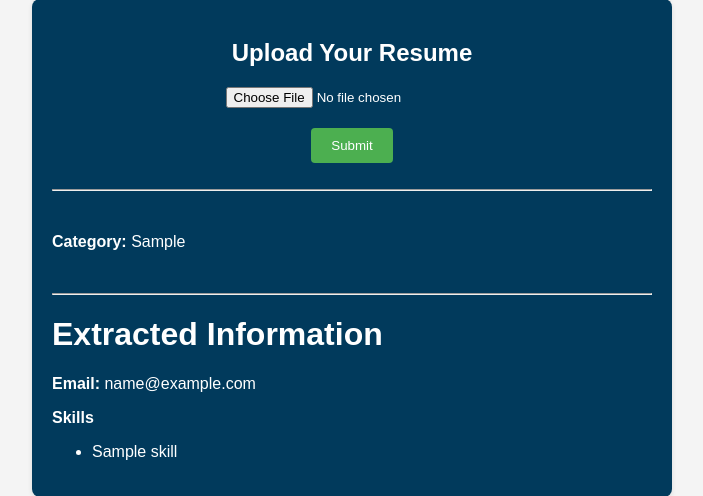
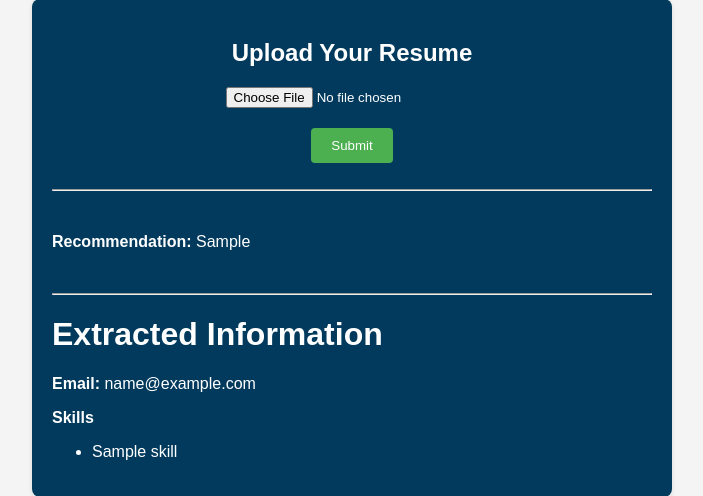
Before and after one commit to omaar25/Resume-Parser-with-Job-Matching-Recommendations, a Flask app: template templates/resume.html in a window 1280 px wide. Shown: the part 263-759 px from the top of the page, without its empty margins (288-991 px from the left). Run offline with Flask 3, Linux system fonts and the light colour scheme; the template is opened without the code that fills it: most values are stand-ins (such as "Sample title", 1, 10 or a date in 2020).

Commit message:
html adjusted

```diff
--- a/templates/resume.html
+++ b/templates/resume.html
@@ -81,7 +81,7 @@
         <br>
         <hr>
         <br>
-        <p class="text-center"><b><strong>Category:</strong></b> {{predicted_category}}</p>
+        <p class="text-center"><b><strong>Recommendation:</strong></b> {{predicted_category}}</p>
         <br>
         <hr>
         <h1 class="text-center">Extracted Information</h1>
```
Also changed, not shown: 1 other file.
